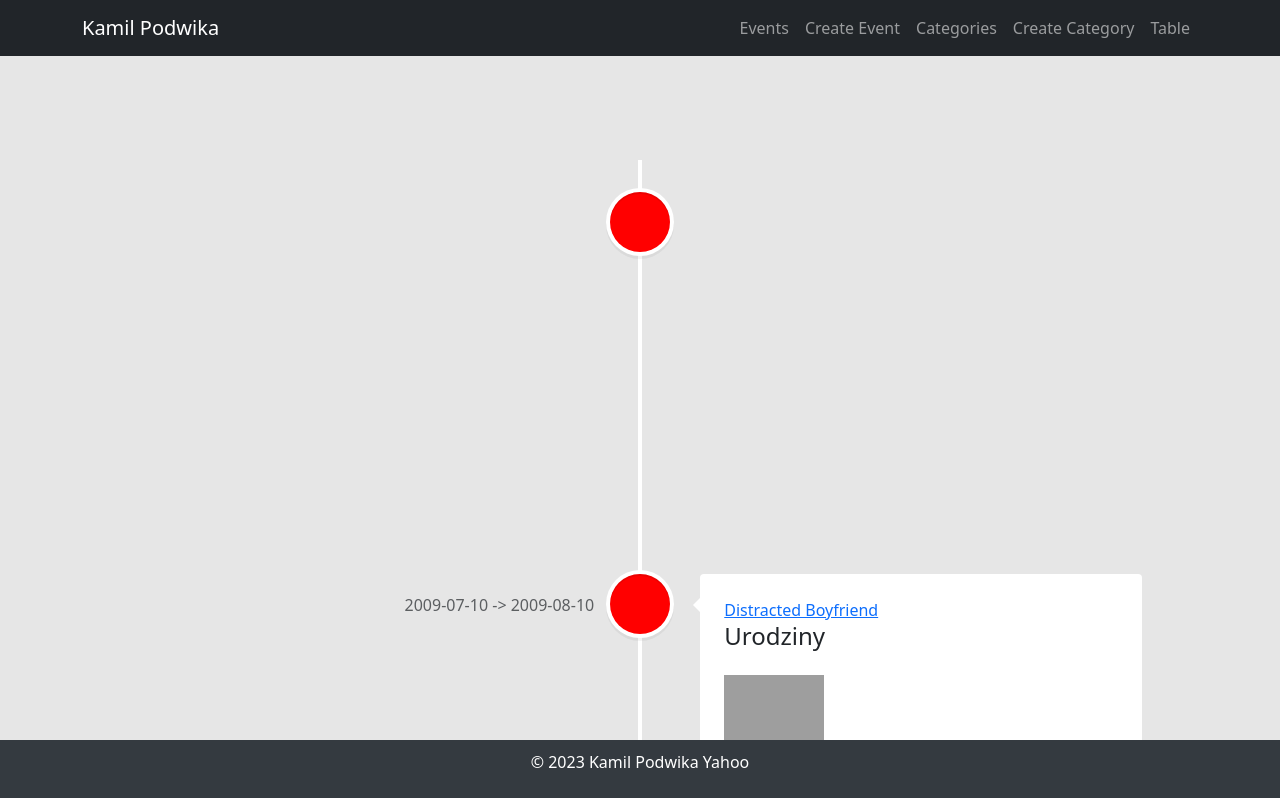
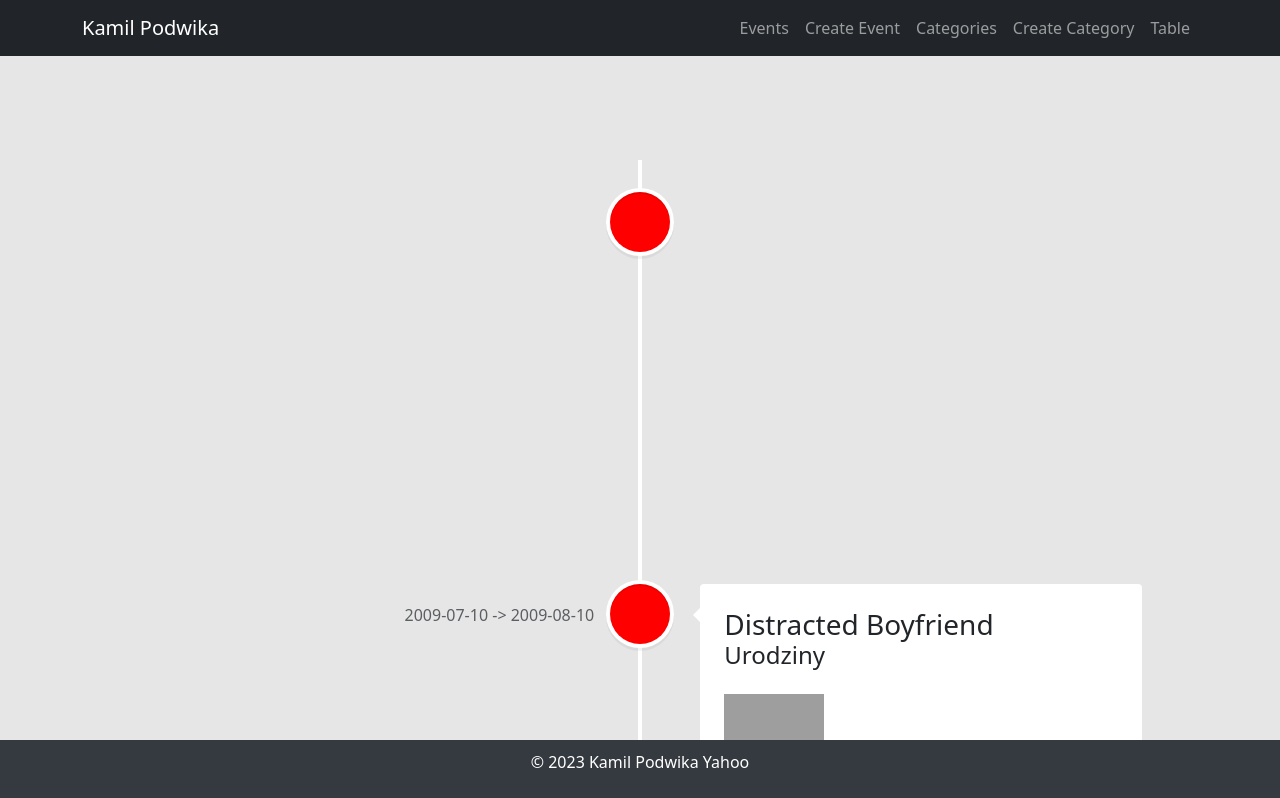
Before and after one commit to KamilPo/my_app, a React (Create React App) app: page /events in a window 1280 px wide. Shown: the top 798 px of the page. Built offline with nearby package versions, Linux system fonts and the light colour scheme; grey boxes are pictures that could not be loaded.

Commit message:
link edit

```diff
--- a/src/pages/Events.js
+++ b/src/pages/Events.js
@@ -1,5 +1,4 @@
 import React, { useState } from "react";
-import eventsData from "../data/eventsData.js";
 import { Link } from "react-router-dom";
 import { VerticalTimeline, VerticalTimelineElement } from 'react-vertical-timeline-component';
 import 'react-vertical-timeline-component/style.min.css';
@@ -33,13 +32,18 @@ export default function Events(props) {
         date={event.startDate + " -> " + event.endDate}
         iconStyle={{ background: getCategoryColor(event.categoryId), color: '#fff' }}
       >
-        <Link to={"/events/" + event.id} className="vertical-timeline-element-title">{event.title}</Link>
-        <h4 className="vertical-timeline-element-subtitle">{getCategoryName(event.categoryId)}</h4>
+        <Link to={"/events/" + event.id} style={{ textDecoration: 'none', color: 'inherit' }}>
+        <h3 className="vertical-timeline-element-title">
+          {event.title}
+        </h3>
+        <h4 className="vertical-timeline-element-subtitle">{getCategoryName(event.categoryId)}
+        </h4>
         <br/>
         <img src={event.url} style={{width: "100px"}}></img>
         <p>
           {event.description}
         </p>
+        </Link>
       </VerticalTimelineElement>
     )
   })
```
